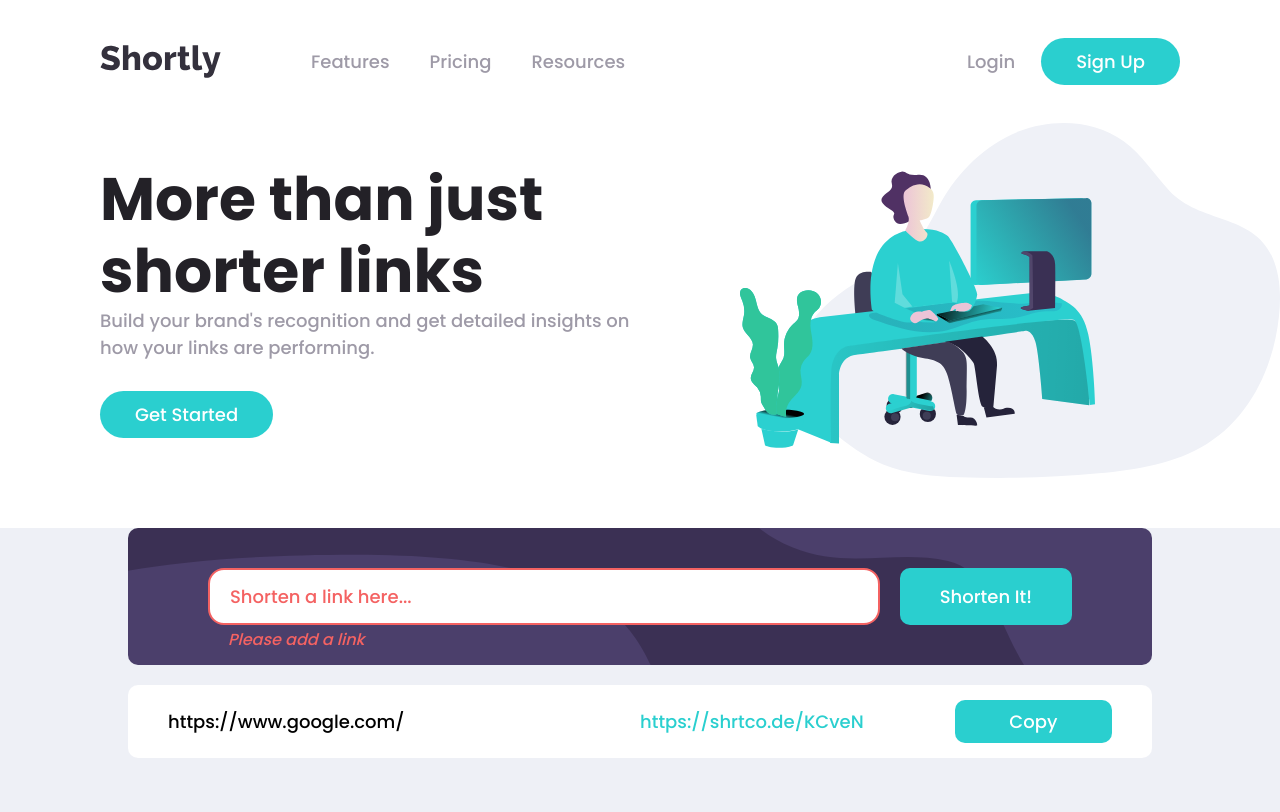
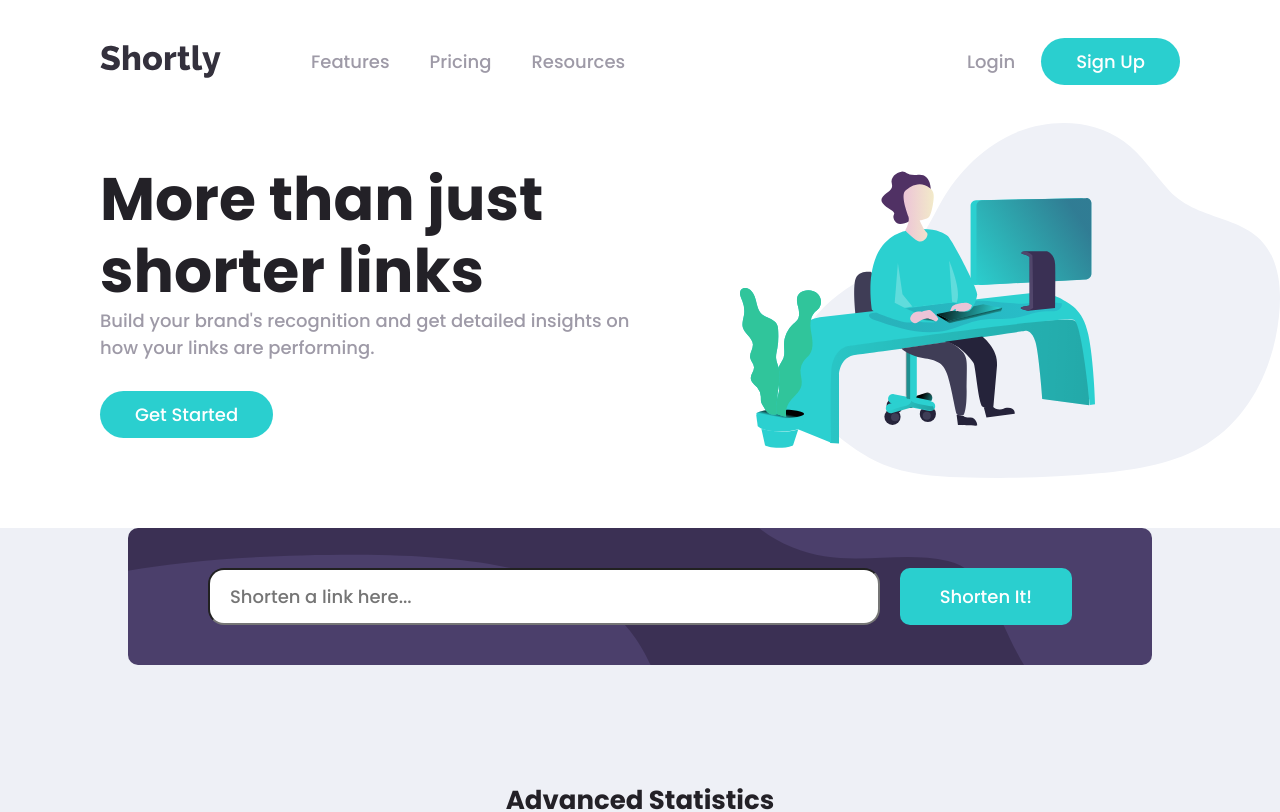
Before and after one commit to Mohamed-Boutarbouch/url-shortening-api, a React (Vite) app: page / in a window 1280 px wide. Shown: the top 812 px of the page. Built offline with nearby package versions, Linux system fonts and the light colour scheme.

Commit message:
rendering modal

```diff
--- a/index.html
+++ b/index.html
@@ -7,6 +7,7 @@
     <title>Vite + React + TS</title>
   </head>
   <body>
+    <div id="modal"></div>
     <div id="root"></div>
     <script type="module" src="/src/main.tsx"></script>
   </body>
--- a/src/components/Footer/Footer.tsx
+++ b/src/components/Footer/Footer.tsx
@@ -17,7 +17,7 @@ const Footer = () => {
               {links.map((link) => {
                 const { label } = link;
                 return (
-                  <li>
+                  <li key={label}>
                     <a href="/">{label}</a>
                   </li>
                 );
--- a/src/components/Navbar/Navbar.module.css
+++ b/src/components/Navbar/Navbar.module.css
@@ -60,32 +60,37 @@
   color: var(--color-neutral-darkBlue);
 }
 
-/* .modal {
+/* ----- MODAL ----- */
+
+.modal {
   background-color: var(--color-primary-darkViolet);
-  width: 78%;
+  width: calc(100vw - 200px);
   margin: 0 auto;
   display: flex;
   flex-direction: column;
-  padding: 4rem 2rem;
+  padding: 40px 20px;
   list-style: none;
   align-items: center;
   text-align: center;
-  border-radius: 1rem;
+  border-radius: var(--border-radius);
   position: absolute;
-  top: 10rem;
-  left: 10rem;
-} */
+  top: 120px;
+  left: var(--margin-x);
+  position: fixed;
+  z-index: 10;
+}
 
-/* .modal hr {
+.modal hr {
   width: 100%;
-  height: 0.1rem;
+  height: 1px;
   background-color: #cccccc3b;
   border: none;
-} */
+}
 
-/*
 .mobile-links {
   list-style: none;
+  margin: 0;
+  padding: 0;
 }
 
 .mobile-links li {
@@ -94,7 +99,7 @@
 }
 
 .mobile-links a {
-  font-size: 1.8rem;
+  font-size: var(--font-size);
   font-weight: 700;
   text-decoration: none;
   color: #fff;
@@ -107,10 +112,10 @@
 
 .mobile-buttons {
   width: 100%;
-  margin-top: 2rem;
+  margin-top: 20px;
   display: flex;
   flex-direction: column;
-  gap: 2rem;
+  gap: 20px;
 }
 
 .mobile-button {
@@ -118,7 +123,7 @@
   align-self: center;
   font-family: inherit;
   font-weight: 700;
-  font-size: 1.8rem;
+  font-size: var(--font-size);
   color: #fff;
   background-color: transparent;
   border: none;
@@ -130,8 +135,9 @@
   text-decoration: underline;
 }
 
-*/
-@media screen and (max-width: 900px) {
+/* ----- BREAKPOINTS ----- */
+
+@media screen and (max-width: 1000px) {
   .links ul {
     display: none;
   }
@@ -143,8 +149,12 @@
   }
 }
 
-@media screen and (min-width: 900px) {
+@media screen and (min-width: 1000px) {
   .container svg {
     display: none;
   }
+
+  .modal {
+    display: none;
+  }
 }
--- a/src/components/ShortenedLinks/OutputLinks.module.css
+++ b/src/components/ShortenedLinks/OutputLinks.module.css
@@ -1,13 +1,19 @@
 .container {
   display: grid;
-  grid-template-columns: 3fr 2fr 1fr;
+  grid-template-columns: 2fr 1fr;
   width: 80%;
   margin: 0 auto;
   align-items: center;
   background-color: #fff;
   padding: 15px 40px;
   border-radius: var(--border-radius);
-  padding-bottom: 15px;
+  margin-bottom: 15px;
+}
+
+.short-link-wrapper{
+  display: flex;
+  align-items: center;
+  gap: 15px;
 }
 
 .original-link {
--- a/src/components/ShortenedLinks/OutputLinks.tsx
+++ b/src/components/ShortenedLinks/OutputLinks.tsx
@@ -1,21 +1,44 @@
 import styles from './OutputLinks.module.css';
 import CopyButton from '../UI/CopyButton';
 
-interface Props {
-  (ok: boolean): Promise<boolean>;
-  result: {
-    (code: string): Promise<string>;
-    (full_short_link: string): Promise<string>;
-    (original_link: string): Promise<string>;
-  };
+interface ApiTypes {
+  ok: boolean;
+  result: Result;
 }
 
-const OutputLinks: React.FC<Props> = () => {
+interface Result {
+  code: string;
+  short_link?: string;
+  full_short_link: string;
+  short_link2?: string;
+  full_short_link2?: string;
+  share_link?: string;
+  full_share_link?: string;
+  original_link: string;
+}
+
+type Props = {
+  shortenedLinksList: ApiTypes[];
+};
+
+const OutputLinks: React.FC<Props> = ({ shortenedLinksList }) => {
+  console.log(shortenedLinksList);
+
   return (
-    <div className={styles.container}>
-      <p className={styles['original-link']}>https://www.google.com/</p>
-      <p className={styles['shortened-link']}>https://shrtco.de/KCveN</p>
-      <CopyButton>copy</CopyButton>
+    <div className={styles.wrapper}>
+      {shortenedLinksList.map((link) => {
+        const { result } = link;
+        const { code, original_link: originalLink, full_short_link: fullShortLink } = result;
+        return (
+          <div key={code} className={styles.container}>
+            <p className={styles['original-link']}>{originalLink.substring(0, 50)}...</p>
+            <div className={styles['short-link-wrapper']}>
+              <p className={styles['shortened-link']}>{fullShortLink}</p>
+              <CopyButton>copy</CopyButton>
+            </div>
+          </div>
+        );
+      })}
     </div>
   );
 };
--- a/src/components/ShortenedLinks/ShortenedLinks.module.css
+++ b/src/components/ShortenedLinks/ShortenedLinks.module.css
@@ -1,4 +1,5 @@
 .main {
   background-color: hsl(225deg 33% 95%);
   position: relative;
+  padding-bottom: 1px;
 }
--- a/src/components/ShortenedLinks/ShortenedLinks.tsx
+++ b/src/components/ShortenedLinks/ShortenedLinks.tsx
@@ -1,63 +1,53 @@
-import axios from 'axios';
-import { useState } from 'react';
-// import { useQuery } from '@tanstack/react-query';
+import axios, { AxiosError } from 'axios';
+import { useEffect, useState } from 'react';
+
 import UserInput from './UserInput';
 import OutputLinks from './OutputLinks';
+
 import styles from './ShortenedLinks.module.css';
 
 const URL = 'https://api.shrtco.de/v2/shorten?url=';
 
-// interface LinkArg {
-//   (link: string): Promise<string>;
-// }
-
-interface Props {
-  (ok: boolean): Promise<boolean>;
-  result: {
-    (code: string): Promise<string>;
-    (full_short_link: string): Promise<string>;
-    (original_link: string): Promise<string>;
-  };
+export interface ApiTypes {
+  ok: boolean;
+  result: Result;
 }
 
-interface ErrorResponse {
-  error: string;
+interface Result {
+  code: string;
+  short_link?: string;
+  full_short_link: string;
+  short_link2?: string;
+  full_short_link2?: string;
+  share_link?: string;
+  full_share_link?: string;
+  original_link: string;
 }
 
-const getLinkShortener = async (link: string): Promise<Props> => {
-  try {
-    const { data } = await axios.get(`${URL}${link}`);
-    // return console.log(data);
-  } catch (err) {
-    if (axios.isAxiosError(err) && err.response) {
-      console.log((err.response?.data as ErrorResponse).error);
-    }
-  }
-};
+const ShortenedLinks = () => {
+  const [userLink, setUserLink] = useState<string>('');
+  const [shortenedLinkList, setShortenedLinkList] = useState<ApiTypes[]>([]);
 
-const ShortenedLinks = () => {
-  const [userLink, setUserLink] = useState('');
+  useEffect(() => {
+    const getLinkShortener = async (link: string) => {
+      if (!link) return;
 
-  const fallback: void | never[] = [];
+      try {
+        const { data } = await axios(`${URL}${link}`);
+        setShortenedLinkList((prevState) => [...prevState, data]);
+      } catch (error) {
+        const err = error as AxiosError;
+        console.log(err.response?.data);
+      }
+    };
 
-  // const {
-  //   data = fallback,
-  //   isLoading,
-  //   isError,
-  //   error,
-  //   refetch,
-  // } = useQuery(['shortLink', userLink], () => getLinkShortener(userLink), {
-  //   enabled: userLink.length > 0,
-  // });
-
-  // console.log(data);
-  // console.log(userLink);
+    getLinkShortener(userLink);
+  }, [userLink]);
 
   return (
     <main className={styles.main}>
       <UserInput setUserLink={setUserLink} />
-      {/* refetch={refetch} */}
-      <OutputLinks />
+      <OutputLinks shortenedLinksList={shortenedLinkList} />
       {/* data={data} */}
       <div className={styles.tst} />
     </main>
--- a/src/components/ShortenedLinks/UserInput.module.css
+++ b/src/components/ShortenedLinks/UserInput.module.css
@@ -19,11 +19,14 @@
   border-radius: 1rem;
   font-size: var(--font-size);
   outline: none;
-  border: 2px solid var(--color-secondary-red);
   color: var(--color-neutral-darkViolet);
 }
 
-.input::placeholder {
+.input:invalid {
+  border: 3px solid var(--color-secondary-red);
+}
+
+.input:invalid::placeholder {
   color: var(--color-secondary-red);
 }
 
@@ -34,6 +37,11 @@
   top: 100px;
   left: 100px;
   font-style: italic;
+  display: none;
+}
+
+.input:invalid .error-message {
+  display: block;
 }
 
 .button {
--- a/src/components/ShortenedLinks/UserInput.tsx
+++ b/src/components/ShortenedLinks/UserInput.tsx
@@ -3,10 +3,9 @@ import styles from './UserInput.module.css';
 
 interface Props {
   setUserLink: (val: string) => void;
-  refetch: () => void;
 }
 
-const UserInput: React.FC<Props> = ({ setUserLink, refetch }) => {
+const UserInput: React.FC<Props> = ({ setUserLink }) => {
   const [enteredLink, setEnteredLink] = useState('');
 
   const inputLinkHandler = (event: SyntheticEvent) => {
@@ -19,7 +18,6 @@ const UserInput: React.FC<Props> = ({ setUserLink, refetch }) => {
     event.preventDefault();
 
     setUserLink(enteredLink);
-    refetch();
     setEnteredLink('');
   };
 
--- a/src/components/UI/CopyButton.module.css
+++ b/src/components/UI/CopyButton.module.css
@@ -2,8 +2,8 @@
   border: none;
   background-color: var(--color-primary-cyan);
   font-size: var(--font-size);
-  padding: 8px 40px;
-  border-radius: var(--border-radius);
+  padding: 6px 30px;
+  border-radius: 6px;
   text-transform: capitalize;
   color: #ffffff;
   transition: 0.3s;
--- a/src/components/UI/Modal.tsx
+++ b/src/components/UI/Modal.tsx
@@ -1,43 +1,51 @@
-import { useEffect, useState } from 'react';
 import { createPortal } from 'react-dom';
 
 interface Props {
   children: React.ReactNode;
 }
 
+const ModalOverlay: React.FC<Props> = ({ children }: Props) => {
+  return <section>{children}</section>;
+};
+
+const portalElement = document.getElementById('modal');
+
 const Modal: React.FC<Props> = ({ children }: Props) => {
-  const [mounted, setMounted] = useState(false);
-
-  useEffect(() => {
-    setMounted(true);
-
-    return () => setMounted(false);
-  }, []);
-
-  return mounted ? createPortal(children, document.querySelector('#my-portal')!) : null;
-
-  // return mounted
-  //   ? (createPortal(
-  //       children,
-  //       document.querySelector("#my-portal")
-  //     ) as HTMLElement)
-  //   : null;
+  return createPortal(<ModalOverlay>{children}</ModalOverlay>, portalElement!);
 };
 
 export default Modal;
 
-// import styles from "../../styles/Modal.module.css";
+// import React, { useRef, useEffect } from "react";
 
-// interface Props {
-//   children: React.ReactNode;
+// /**
+//  * Hook that alerts clicks outside of the passed ref
+//  */
+// function useOutsideAlerter(ref) {
+//   useEffect(() => {
+//     /**
+//      * Alert if clicked on outside of element
+//      */
+//     function handleClickOutside(event) {
+//       if (ref.current && !ref.current.contains(event.target)) {
+//         alert("You clicked outside of me!");
+//       }
+//     }
+//     // Bind the event listener
+//     document.addEventListener("mousedown", handleClickOutside);
+//     return () => {
+//       // Unbind the event listener on clean up
+//       document.removeEventListener("mousedown", handleClickOutside);
+//     };
+//   }, [ref]);
 // }
 
-// const Modal: React.FC<Props> = ({ children }: Props) => {
-//   return (
-//     <section className={styles.modal}>
-//       {children}
-//     </section>
-//   );
-// };
+// /**
+//  * Component that alerts if you click outside of it
+//  */
+// export default function OutsideAlerter(props) {
+//   const wrapperRef = useRef(null);
+//   useOutsideAlerter(wrapperRef);
 
-// export default Modal;
+//   return <div ref={wrapperRef}>{props.children}</div>;
+// }
--- a/src/main.tsx
+++ b/src/main.tsx
@@ -1,17 +1,10 @@
 import React from 'react';
 import ReactDOM from 'react-dom/client';
-// import { QueryClient, QueryClientProvider } from '@tanstack/react-query';
-// import { ReactQueryDevtools } from '@tanstack/react-query-devtools';
 import App from './App';
 import './global.css';
 
-// const queryClient = new QueryClient();
-
 ReactDOM.createRoot(document.getElementById('root') as HTMLElement).render(
   <React.StrictMode>
-    {/* <QueryClientProvider client={queryClient}> */}
-      <App />
-    {/* </QueryClientProvider>
-    <ReactQueryDevtools initialIsOpen={false} /> */}
+    <App />
   </React.StrictMode>,
 );
```
